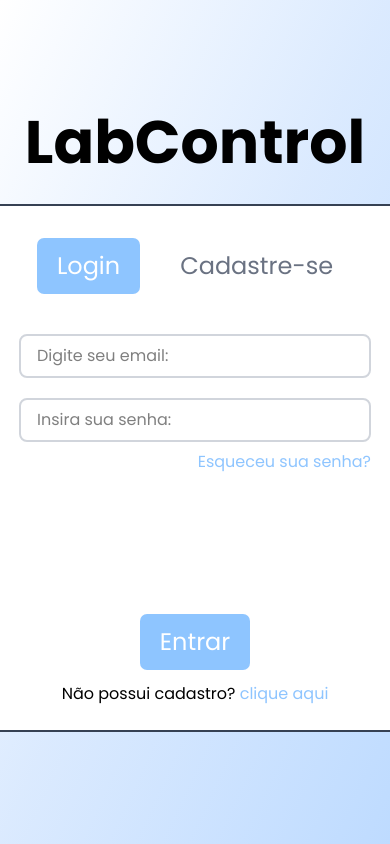
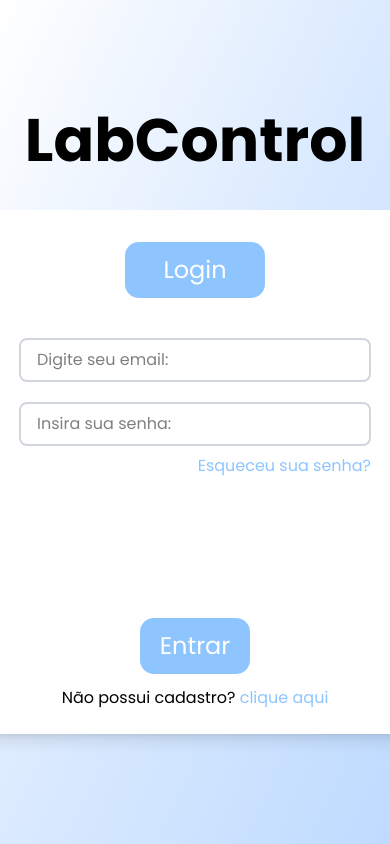
Before and after one commit to eduardopozenatto/ppi-next-js, a Next.js app in the folder frontend/: page / in a window 390 px wide. Shown: the top 844 px of the page. Built offline with nearby package versions, Linux system fonts and the light colour scheme.

Commit message:
adding more responsiveness in the components and elements of the login page

```diff
--- a/frontend/app/components/Link.tsx
+++ b/frontend/app/components/Link.tsx
@@ -46,7 +46,7 @@ export function ButtonLink({
       target={target}
       type={type}
       className={twMerge(
-        "inline-block text-white bg-blue-300 rounded-[7px] px-5 py-3 text-3xl hover:opacity-[0.7] 1s transition-opacity max-md:text-2xl",
+        "inline-block text-white bg-blue-300 rounded-[14px] px-5 py-3 text-2xl hover:opacity-[0.7] 1s transition-opacity max-md:text-2xl",
         className
       )}
     >
@@ -54,3 +54,27 @@ export function ButtonLink({
     </a>
   );
 }
+
+export function SmButtonLink({
+  href = "#",
+  rel,
+  target,
+  type,
+  className,
+  content,
+}: LinkProps) {
+  return (
+      <a
+        href={href}
+        rel={rel}
+        target={target}
+        type={type}
+        className={twMerge(
+          "inline-block text-white bg-blue-300 rounded-[14px] px-5 py-3 text-2xl hover:opacity-[0.7] 1s transition-opacity max-md:text-2xl",
+          className
+        )}
+      >
+        {content}
+      </a>
+    );
+}
--- a/frontend/app/pages/login_page.tsx
+++ b/frontend/app/pages/login_page.tsx
@@ -1,51 +1,67 @@
-import Input from '../components/Input';
-import { Link } from '../components/Link';
-import { ButtonLink } from '../components/Link';
+import Input from "../components/Input";
+import { Link } from "../components/Link";
+import { ButtonLink } from "../components/Link";
 
-const Aside = function () {
+const Title = function () {
   return (
     <section className="flex justify-center">
-            <h1 className='text-6xl bg-[linear-gradient()] font-semibold'>LabControl</h1>
+      <h1 className="text-6xl bg-[linear-gradient()] font-semibold">
+        LabControl
+    </h1>
     </section>
-    )
-}
+  );
+};
+
+const Form = function () {
+  return (
+    <div className="flex flex-col">
+      <form action="" className="flex flex-col gap-5">
+        <Input type="email" placeholder="Digite seu email: "></Input>
+        <Input type="password" placeholder="Insira sua senha: "></Input>
+      </form>
+      <Link
+        content="Esqueceu sua senha?"
+        href="#"
+        className="mt-2 self-end"
+      ></Link>
+    </div>
+  );
+};
 
 const LoginForm = function () {
   return (
-        <section className='flex flex-col border-solid border-2 rounded-2xl bg-white border-gray-700 gap-10 max-w-[750px] px-10 py-3 items-center'>
+    <section className="flex flex-col rounded-2xl bg-white shadow-lg gap-10 max-w-[750px] px-10 py-3 items-center">
+      <div className="flex justify-between gap-5 mt-5">
+        <ButtonLink
+        content="Login"
+        className="w-35 text-center"
+        ></ButtonLink>
 
-            <div className='flex justify-between gap-5 mt-5'>
-                <ButtonLink content='Login'></ButtonLink>
-                <ButtonLink content='Cadastre-se' className='bg-white text-gray-500'></ButtonLink>
+        <ButtonLink
+          content="Cadastre-se"
+          className="bg-white text-gray-500 hidden min-md:inline"
+        ></ButtonLink>
       </div>
 
-            <div className='flex flex-col'>
-                <form action = "" className = "flex flex-col gap-5" >
-                    <Input type='email' placeholder='Digite seu email: '></Input>
-                    <Input type='password' placeholder='Insira sua senha: '></Input>
-                </form>
-                <Link content='Esqueceu sua senha?' href='#' className='mt-2 self-end'></Link>
-            </div>
+      <Form></Form>
 
-            <div className='flex flex-col items-center gap-3 mt-25 mb-3'>
-                <ButtonLink content='Entrar'></ButtonLink>
+      <div className="flex flex-col items-center gap-3 mt-25 mb-3">
+        <ButtonLink content="Entrar"></ButtonLink>
         <div>
-                    <p>Não possui cadastro? <Link content='clique aqui'></Link></p>
+          <p>
+            Não possui cadastro? <Link content="clique aqui"></Link>
+          </p>
         </div>
       </div>
-
     </section>
-
   );
 };
 
 export function LoginPage() {
   return (
-        <div className='flex flex-col bg-linear-to-br from-white via-blue-100 to-blue-200 h-screen justify-center items-center gap-8'>
-
-                <Aside></Aside>
+    <div className="flex flex-col lg:flex-row bg-linear-to-br from-white via-blue-100 to-blue-200 h-screen justify-center items-center gap-10">
+      <Title></Title>
       <LoginForm></LoginForm>
-
     </div>
   );
 }
```
Lines whose indentation alone changed are shown as unchanged.
